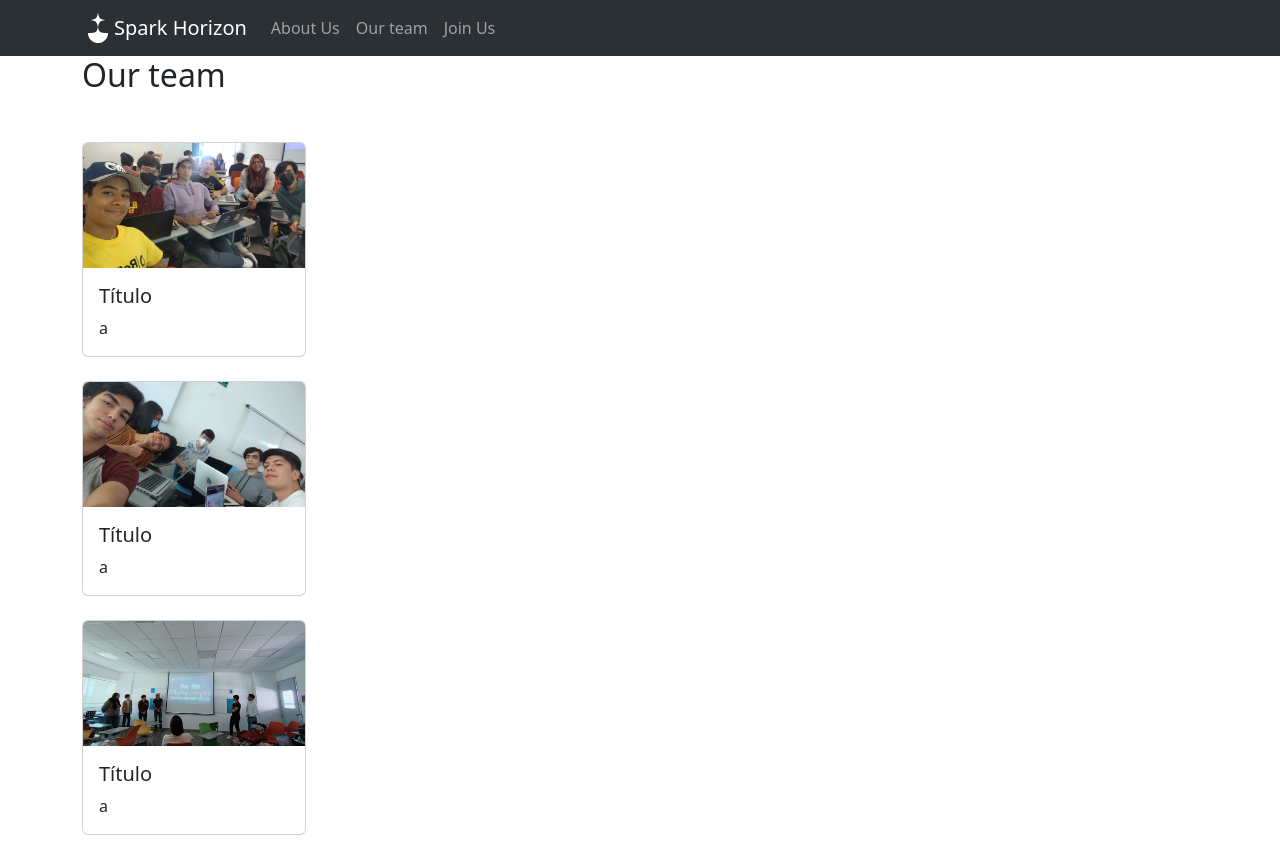
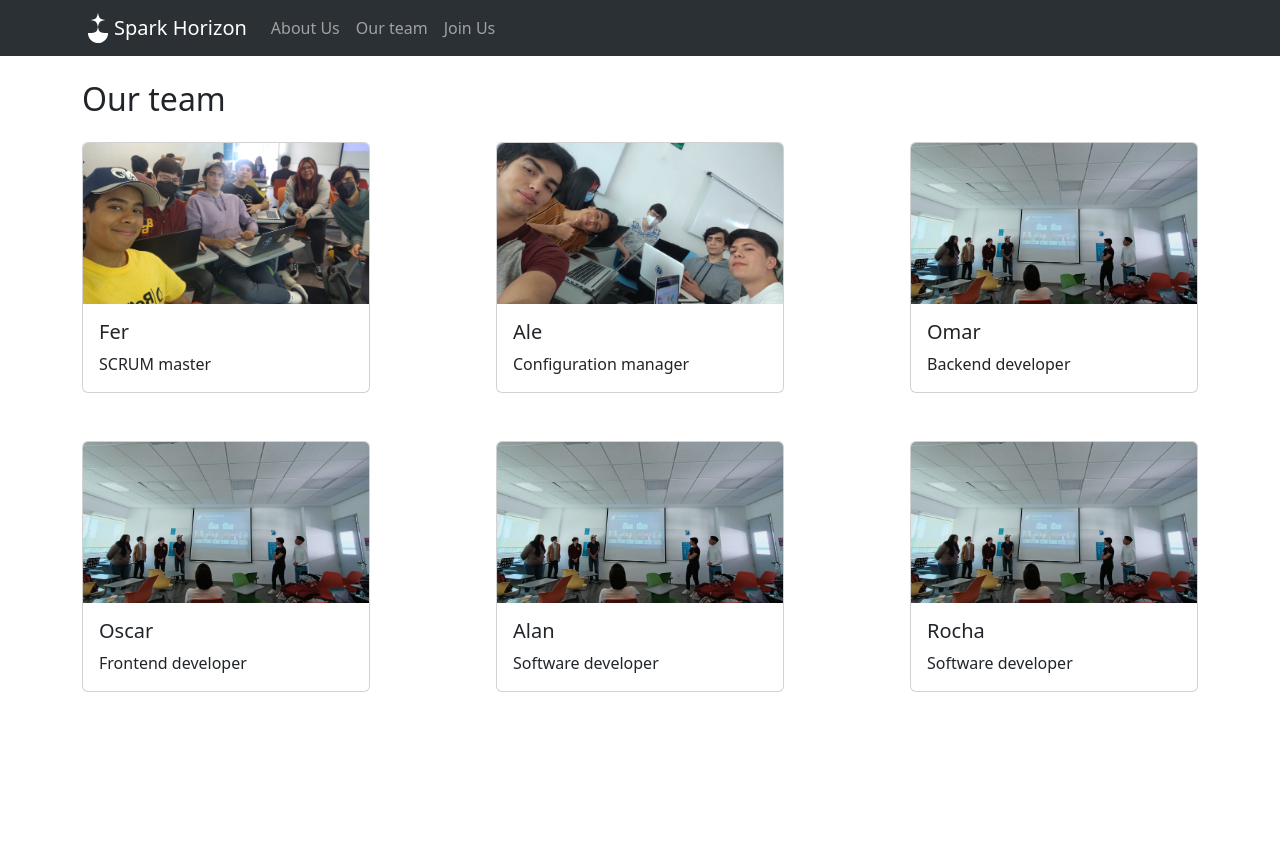
Before and after one commit to aleubeto/ProyectoVD, a Vue app in the folder Frontend/: page /ourteam in a window 1280 px wide. After the commit the page ends 800 px from the top, so only its background shows below. Built offline with nearby package versions, Linux system fonts and the light colour scheme.

Commit message:
Cards + wrap grid

```diff
--- a/Frontend/src/components/cards/card-01.vue
+++ b/Frontend/src/components/cards/card-01.vue
@@ -1,5 +1,5 @@
 <template>
-    <div class="card mb-4">
+    <div class="card mb-5">
         <slot name="image"></slot>
         <div class="card-body">
             <h5 class="card-title"><slot name="cardTitle"></slot></h5>
@@ -10,6 +10,6 @@
 
 <style>
 .card{
-    width: 14rem;
+    width: 18rem;
 }
 </style>
--- a/Frontend/src/views/GalleryView.vue
+++ b/Frontend/src/views/GalleryView.vue
@@ -1,12 +1,14 @@
 <!--Template de vista-->
 <template>
     <main>
-        <h2 class="mb-5">Our team</h2>
-        <Card v-for="(item, index) in data" v-bind:key="index">
-            <template #image><img :src="item.portada" class="card-img-top" alt="..."></template>
-            <template #cardTitle>{{item.titulo}}</template>
-            <template #cardText>{{item.puesto}}</template>
-        </Card>
+        <h2 class="mt-4 mb-4">Our team</h2>
+        <div class="cards">
+            <Card v-for="(item, index) in data" v-bind:key="index">
+                <template #image><img :src="item.portada" class="card-img-top" alt="..."></template>
+                <template #cardTitle>{{item.titulo}}</template>
+                <template #cardText>{{item.puesto}}</template>
+            </Card>
+        </div>
     </main>
 </template>
 
@@ -18,19 +20,36 @@
     // Scripts
     import {ref} from 'vue'
     const data = ref([{
-        titulo: "Título",
-        puesto: "a",
+        titulo: "Fer", puesto: "SCRUM master",
         portada: "/src/assets/img/team-1.jpg"
     },
     {
-        titulo: "Título",
-        puesto: "a",
+        titulo: "Ale", puesto: "Configuration manager",
         portada: "/src/assets/img/team-2.jpg"
     },
     {
-        titulo: "Título",
-        puesto: "a",
+        titulo: "Omar", puesto: "Backend developer",
+        portada: "/src/assets/img/team-3.jpg"
+    },
+    {
+        titulo: "Oscar", puesto: "Frontend developer",
+        portada: "/src/assets/img/team-3.jpg"
+    },
+    {
+        titulo: "Alan", puesto: "Software developer",
+        portada: "/src/assets/img/team-3.jpg"
+    },
+    {
+        titulo: "Rocha", puesto: "Software developer",
         portada: "/src/assets/img/team-3.jpg"
     }
     ])
 </script>
+
+<style>
+.cards{
+    display: flex;
+    flex-wrap: wrap;
+    justify-content: space-between;
+}
+</style>
```
